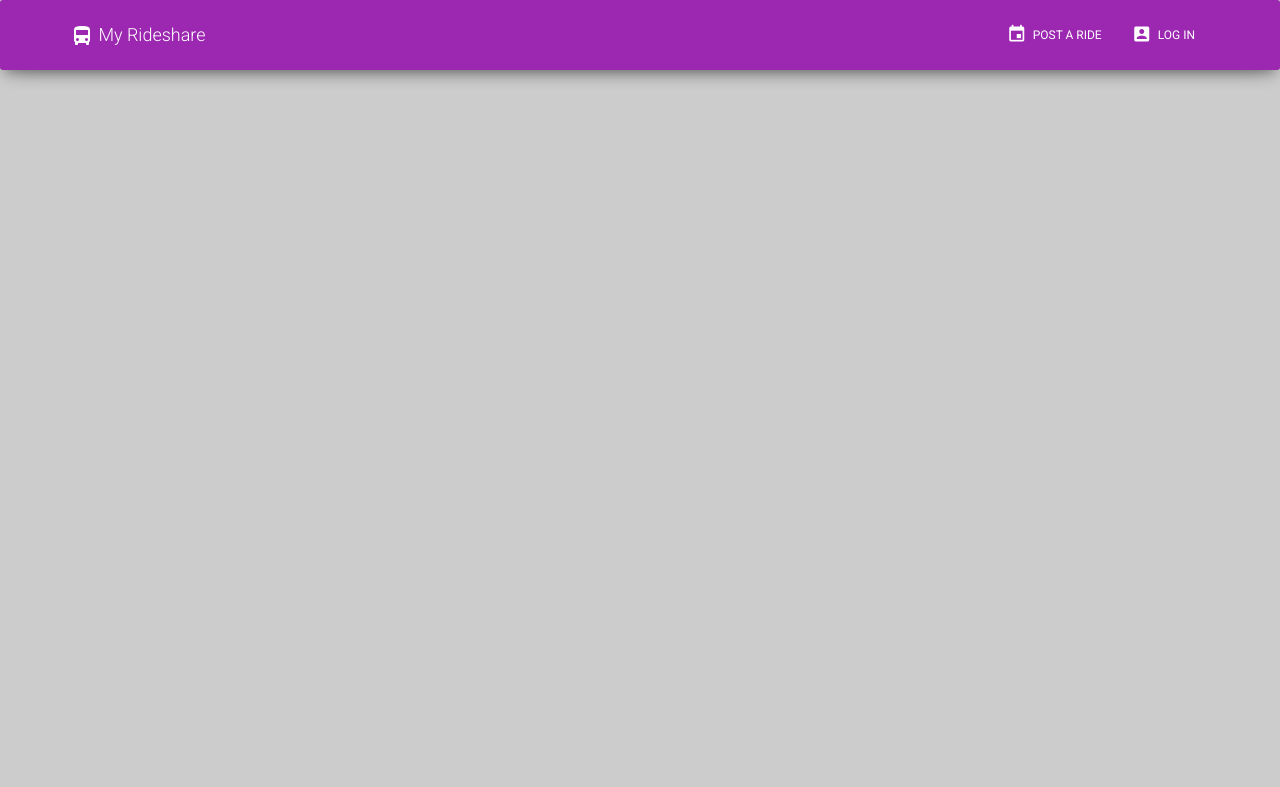
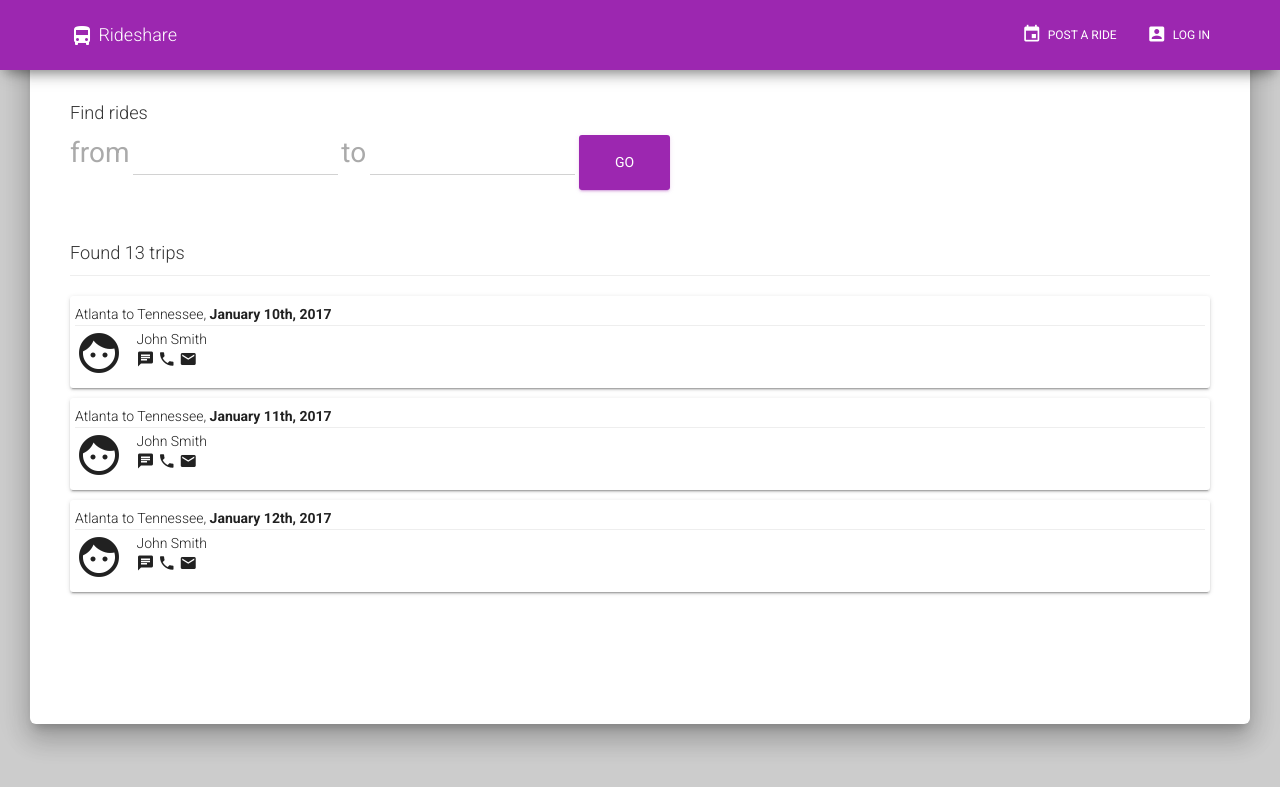
Before and after one commit to rohit-pathak/rideshare-mocks, a Flask app: page / in a window 1280 px wide. Shown: the top 787 px of the page. Run offline with Flask 2, Linux system fonts and the light colour scheme; some libraries are stand-ins or nearby versions.

Commit message:
Add image icon and contact section

```diff
--- /dev/null
+++ b/static/css/styles.css
@@ -0,0 +1,20 @@
+/* General styles that apply everywhere */
+
+/* Rules for sizing the icon. */
+.material-icons.md-18 { font-size: 18px; }
+.material-icons.md-24 { font-size: 24px; }
+.material-icons.md-36 { font-size: 36px; }
+.material-icons.md-48 { font-size: 48px; }
+
+/* Rules for using icons as black on a light background. */
+.material-icons.md-dark { color: rgba(0, 0, 0, 0.54); }
+.material-icons.md-dark.md-inactive { color: rgba(0, 0, 0, 0.26); }
+
+/* Rules for using icons as white on a dark background. */
+.material-icons.md-light { color: rgba(255, 255, 255, 1); }
+.material-icons.md-light.md-inactive { color: rgba(255, 255, 255, 0.3); }
+
+#main-content {
+    padding-top: 80px;
+    min-height: 98vh;
+}
--- /dev/null
+++ b/templates/base.html
@@ -0,0 +1,69 @@
+<!DOCTYPE html>
+<html>
+<head>
+    <title>Rideshare</title>
+
+    <!-- Fonts and icons -->
+    <link rel="stylesheet" href="https://fonts.googleapis.com/icon?family=Material+Icons" />
+    <link rel="stylesheet" type="text/css" href="https://fonts.googleapis.com/css?family=Roboto:300,400,500,700" />
+    <link rel="stylesheet" href="https://maxcdn.bootstrapcdn.com/font-awesome/latest/css/font-awesome.min.css" />
+
+    <!-- CSS files -->
+    <link rel="stylesheet" type="text/css" href="/static/css/bootstrap.min.css">
+    <link rel="stylesheet" type="text/css" href="/static/css/material-kit.css">
+    <link rel="stylesheet" type="text/css" href="/static/css/styles.css">
+
+    {% block extrahead %}
+    {% endblock %}
+</head>
+<body>
+    <nav class="navbar navbar-fixed-top">
+        <div class="container">
+            <div class="navbar-header">
+                <button type="button" class="navbar-toggle" data-toggle="collapse" data-target="#navigation-index">
+                    <span class="sr-only">Toggle navigation</span>
+                    <span class="icon-bar"></span>
+                    <span class="icon-bar"></span>
+                    <span class="icon-bar"></span>
+                </button>
+                <a href="/" class="navbar-brand">
+                    <i class="material-icons">directions_bus</i> Rideshare
+                </a>
+            </div>
+
+            <div class="collapse navbar-collapse" id="navigation-index">
+                <ul class="nav navbar-nav navbar-right">
+                    <li>
+                        <a href="components-documentation.html" target="_blank">
+                            <i class="material-icons">event</i> Post a ride
+                        </a>
+                    </li>
+                    <li>
+                        <a href="https://github.com/timcreative/material-kit/archive/master.zip" target="_blank">
+                            <i class="material-icons">account_box</i> Log in
+                        </a>
+                    </li>
+                </ul>
+            </div>
+        </div>
+    </nav>
+    <div class="wrapper">
+        <div class="main main-raised" id="main-content">
+            <div class="section">
+                <div class="container">
+                    {% block content %}
+                    {% endblock %}
+                </div>
+            </div>
+        </div>
+    </div>
+
+
+    <script type="text/javascript" src="/static/js/jquery.min.js"></script>
+    <script type="text/javascript" src="/static/js/bootstrap.min.js"></script>
+    <script type="text/javascript" src="/static/js/material.min.js"></script>
+
+    <script type="text/javascript" src="/static/js/nouislider.min.js"></script>
+    <script type="text/javascript" src="/static/js/material-kit.js"></script>
+</body>
+</html>
--- a/templates/index.html
+++ b/templates/index.html
@@ -1,60 +1,63 @@
-<!DOCTYPE html>
-<html>
-<head>
-    <title>My Rideshare</title>
+{% extends "base.html" %}
 
-    <!-- Fonts and icons -->
-    <link rel="stylesheet" href="https://fonts.googleapis.com/icon?family=Material+Icons" />
-    <link rel="stylesheet" type="text/css" href="https://fonts.googleapis.com/css?family=Roboto:300,400,500,700" />
-    <link rel="stylesheet" href="https://maxcdn.bootstrapcdn.com/font-awesome/latest/css/font-awesome.min.css" />
+{% block extrahead %}
+<style type="text/css">
+  /* TODO: change heading color */
+  #home-title {
+    margin-bottom: 0px;
+  }
+  #ride-search label {
+    font-size: 2.0em;
+  }
+  #ride-search .form-group {
+    margin-top: 0px;
+  }
+  .trip {
+    padding: 5px;
+    margin-bottom: 10px;
+  }
+  .trip > div {
+    display: inline-block;
+    margin-right: 10px;
+    padding-bottom: 0px;
+    vertical-align: top;
+  }
+  .trip h6 {
+    text-transform: none;
+    margin: 3px 0px;
+    padding: 0px;
+  }
+</style>
+{% endblock %}
 
-    <!-- CSS files -->
-    <link rel="stylesheet" type="text/css" href="/static/css/bootstrap.min.css">
-    <link rel="stylesheet" type="text/css" href="/static/css/material-kit.css">
-</head>
-<body>
-    <nav class="navbar navbar-static">
-        <div class="container">
-            <div class="navbar-header">
-                <button type="button" class="navbar-toggle" data-toggle="collapse" data-target="#navigation-index">
-                    <span class="sr-only">Toggle navigation</span>
-                    <span class="icon-bar"></span>
-                    <span class="icon-bar"></span>
-                    <span class="icon-bar"></span>
-                </button>
-                <a href="/" class="navbar-brand">
-                    <i class="material-icons">directions_bus</i> My Rideshare
-                </a>
-            </div>
+{% block content %}
+<h4 id="home-title">Find rides</h4>
+<form class="form-inline" id="ride-search" method="get" action="/search">
+  <div class="form-group">
+    <label for="ride-from">from</label>
+    <input type="text" class="form-control input-lg" id="ride-from">
+  </div>
+  <div class="form-group">
+    <label for="ride-to">to</label>
+    <input type="text" class="form-control input-lg" id="ride-to">
+  </div>
+  <button type="submit" class="btn btn-primary btn-lg">Go</button>
+</form>
 
-            <div class="collapse navbar-collapse" id="navigation-index">
-                <ul class="nav navbar-nav navbar-right">
-                    <li>
-                        <a href="components-documentation.html" target="_blank">
-                            <i class="material-icons">event</i> Post a ride
-                        </a>
-                    </li>
-                    <li>
-                        <a href="https://github.com/timcreative/material-kit/archive/master.zip" target="_blank">
-                            <i class="material-icons">account_box</i> Log in
-                        </a>
-                    </li>
-                </ul>
-            </div>
-        </div>
-    </nav>
-    <div class="wrapper">
-        <!-- <div class="main main-raised">
-            <h1>Hello world</h1>
-        </div> -->
-    </div>
+<h4 class="page-header">Found 13 trips</h4>
+{% for i in range(3) %}
+<div class="card trip">
+  <h6 class="page-header">Atlanta to Tennessee, <strong>January {{i + 10}}th, 2017</strong></h6>
+  <div class="image">
+    <i class="material-icons md-48">face</i>
+  </div>
+  <div class="Contact">
+    <div>John Smith</div>
+    <i class="material-icons md-18">chat</i>
+    <i class="material-icons md-18">phone</i>
+    <i class="material-icons md-18">email</i>
+  </div>
+</div>
+{% endfor %}
 
-
-    <script type="text/javascript" src="/static/js/jquery.min.js"></script>
-    <script type="text/javascript" src="/static/js/bootstrap.min.js"></script>
-    <script type="text/javascript" src="/static/js/material.min.js"></script>
-
-    <script type="text/javascript" src="/static/js/nouislider.min.js"></script>
-    <script type="text/javascript" src="/static/js/material-kit.js"></script>
-</body>
-</html>
+{% endblock %}
```
